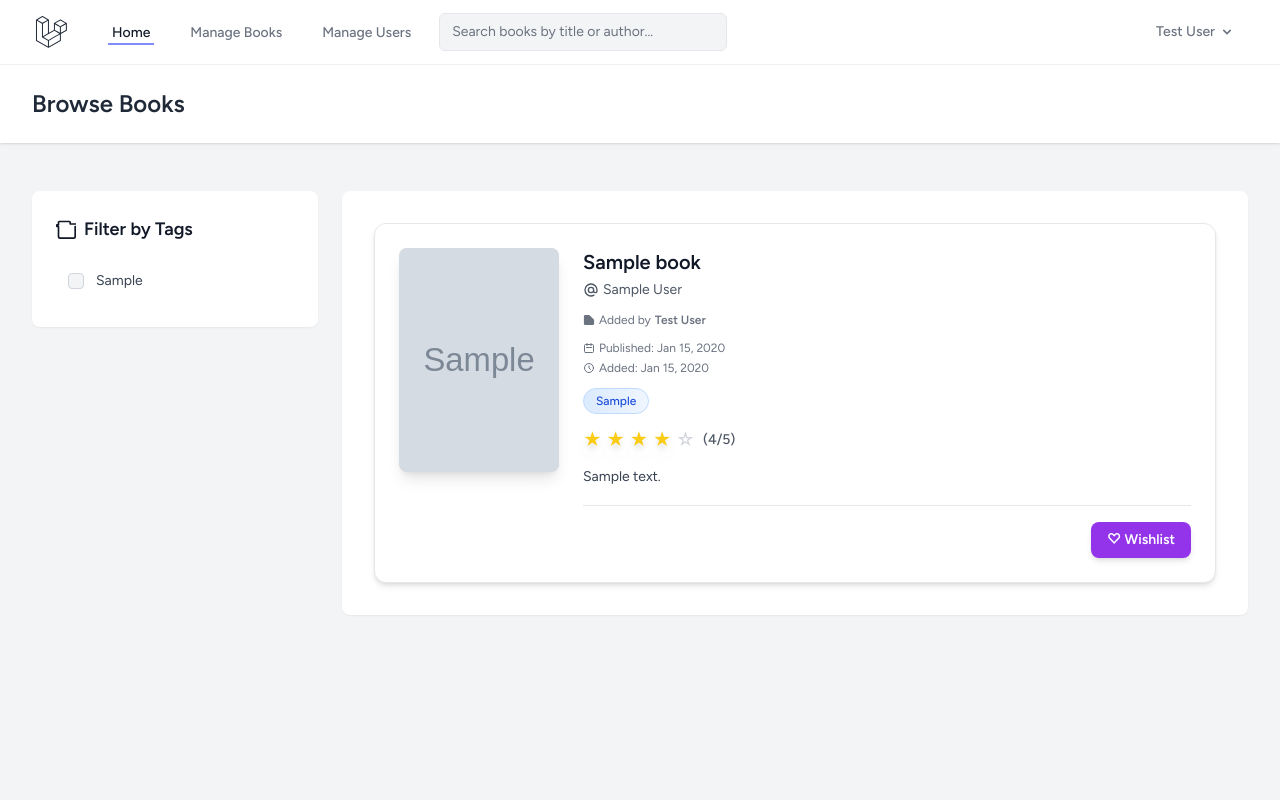
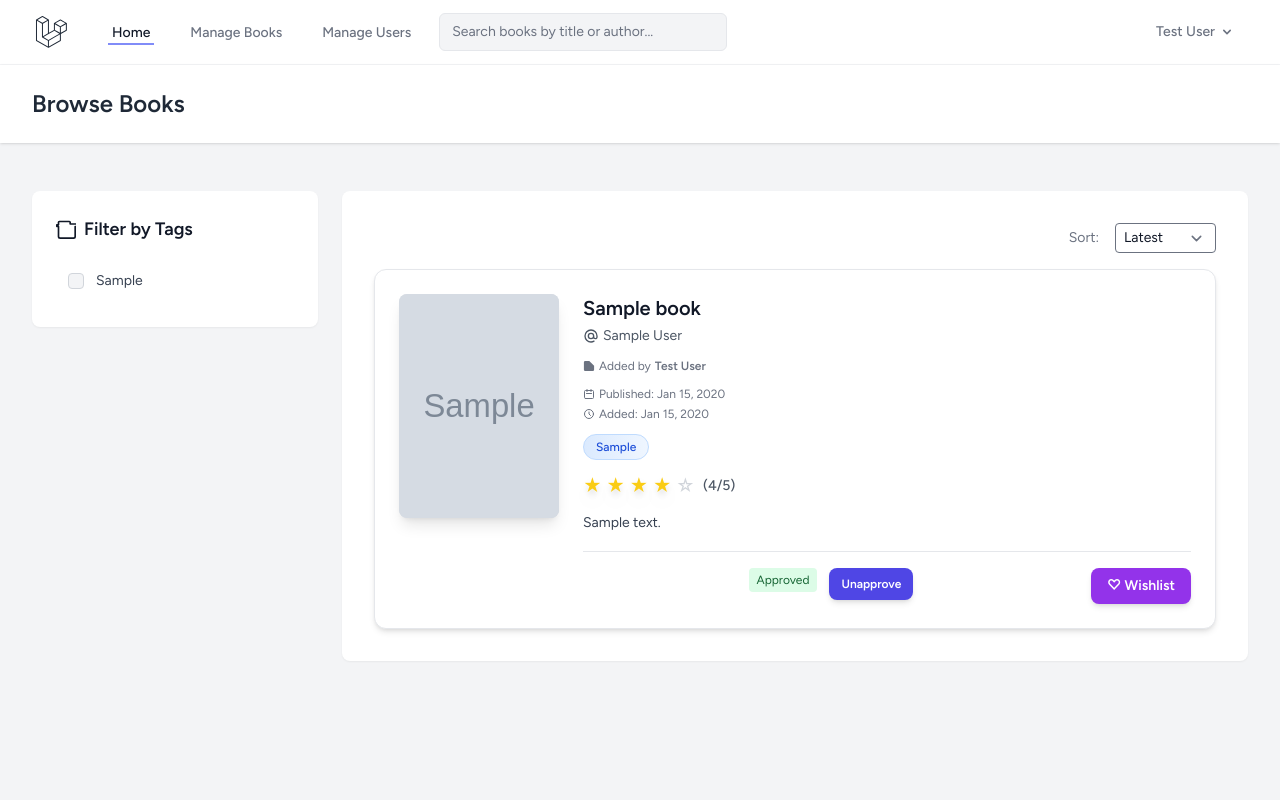
Before and after one commit to Laxradil/library-system, a Laravel app: page / in a window 1280 px wide. Run offline with Laravel 12, Linux system fonts and the light colour scheme; a user stored in the database is signed in; data comes from the database, SQL or seed files in the repository; tables that the repository leaves empty hold one stand-in row (values such as "Sample post"); grey boxes marked "Sample" are stand-in pictures; style sheets or scripts are compiled from the project's sources.

Commit message:
Roles, book approval/views, admin user UI, sorting support
User model role helpers; Book migration for approved+views; BookController sorting and views increment; Admin book approval controller and route; Admin users index UI; Home sort UI; Book model fillable updated; book-card shows approval controls for admins.

```diff
--- a/app/Http/Controllers/BookController.php
+++ b/app/Http/Controllers/BookController.php
@@ -20,7 +20,19 @@ class BookController extends Controller
             $selectedTags = [$selectedTags];
         }
 
-        $booksQuery = Book::with('user')->latest();
+        $booksQuery = Book::with('user');
+
+        // Filter by approval for non-admins
+        if (!auth()->check() || auth()->user()->role !== 'admin') {
+            $booksQuery->where('approved', true);
+        }
+
+        // Sorting support
+        if (request('sort') === 'most_viewed') {
+            $booksQuery->orderBy('views', 'desc');
+        } else {
+            $booksQuery->latest();
+        }
 
         if ($query) {
             $booksQuery->where(function ($q) use ($query) {
@@ -57,7 +69,18 @@ class BookController extends Controller
         // Searching by title or author (optional)
         $query = request('q');
 
-        $booksQuery = Book::with('user')->latest();
+        $booksQuery = Book::with('user');
+
+        // For public listing, show only approved books to non-admins
+        if (!auth()->check() || auth()->user()->role !== 'admin') {
+            $booksQuery->where('approved', true);
+        }
+
+        if (request('sort') === 'most_viewed') {
+            $booksQuery->orderBy('views', 'desc');
+        } else {
+            $booksQuery->latest();
+        }
 
         if ($query) {
             $booksQuery->where(function ($q) use ($query) {
@@ -148,4 +171,19 @@ class BookController extends Controller
         $book->delete();
         return redirect()->route('books.index')->with('success', 'Book deleted successfully.');
     }
+
+    /**
+     * Show a single book and increment view counter (supports AJAX).
+     */
+    public function show(Book $book, Request $request)
+    {
+        // Increment views counter
+        $book->increment('views');
+
+        if ($request->wantsJson()) {
+            return response()->json($book);
+        }
+
+        return view('books.show', compact('book'));
+    }
 }
--- a/app/Models/Book.php
+++ b/app/Models/Book.php
@@ -23,6 +23,8 @@ class Book extends Model
         'published_at',
         'genre',
         'rating',
+        'approved',
+        'views',
     ];
 
     /**
--- a/app/Models/User.php
+++ b/app/Models/User.php
@@ -21,6 +21,7 @@ class User extends Authenticatable
         'name',
         'email',
         'password',
+        'role',
     ];
 
     /**
@@ -51,4 +52,20 @@ public function books()
     return $this->hasMany(Book::class);
 }
 
+    // Role helpers
+    public function isAdmin()
+    {
+        return $this->role === 'admin';
+    }
+
+    public function isContributor()
+    {
+        return in_array($this->role, ['admin', 'contributor']);
+    }
+
+    public function isViewer()
+    {
+        return in_array($this->role, ['admin', 'contributor', 'viewer']);
+    }
+
 }
--- a/resources/views/books/home.blade.php
+++ b/resources/views/books/home.blade.php
@@ -71,7 +71,26 @@
                                 </div>
                             @endif
 
-                            <!-- Books Grid/List -->
+                            <!-- Sort + Books Grid/List -->
+                            <div class="mb-4 flex items-center justify-between">
+                                <div>
+                                    <!-- keep active filters here -->
+                                </div>
+                                <form method="GET" action="{{ route('home') }}" class="flex items-center gap-2">
+                                    @if (request('q'))
+                                        <input type="hidden" name="q" value="{{ request('q') }}">
+                                    @endif
+                                    @foreach (request('tags', []) as $t)
+                                        <input type="hidden" name="tags[]" value="{{ $t }}">
+                                    @endforeach
+                                    <label class="text-sm text-gray-500 dark:text-gray-300">Sort:</label>
+                                    <select name="sort" onchange="this.form.submit()" class="ms-2 px-2 py-1 rounded bg-white dark:bg-gray-700 border text-sm">
+                                        <option value="latest" {{ request('sort') !== 'most_viewed' ? 'selected' : '' }}>Latest</option>
+                                        <option value="most_viewed" {{ request('sort') === 'most_viewed' ? 'selected' : '' }}>Most Viewed</option>
+                                    </select>
+                                </form>
+                            </div>
+
                             <div class="space-y-5">
                                 @forelse ($books as $book)
                                     <x-book-card :book="$book" mode="browse" />
--- a/resources/views/components/book-card.blade.php
+++ b/resources/views/components/book-card.blade.php
@@ -62,6 +62,23 @@
 
         <!-- Actions (mode-aware) -->
         <div class="flex gap-3 mt-4 pt-4 border-t border-gray-200 dark:border-gray-700 w-full">
+            {{-- Admin approval badge / action --}}
+            @can('is-admin')
+                <div class="ms-auto me-0 text-sm">
+                    @if ($book->approved)
+                        <span class="inline-flex items-center px-2 py-1 rounded bg-green-100 text-green-800 text-xs">Approved</span>
+                    @else
+                        <span class="inline-flex items-center px-2 py-1 rounded bg-yellow-100 text-yellow-800 text-xs">Pending</span>
+                    @endif
+                </div>
+                <form action="{{ route('admin.books.approve', $book) }}" method="POST">
+                    @csrf
+                    <input type="hidden" name="approved" value="{{ $book->approved ? 0 : 1 }}">
+                    <button type="submit" class="inline-flex items-center gap-2 px-3 py-2 bg-indigo-600 text-white text-xs font-semibold rounded-lg shadow-md hover:shadow-lg">
+                        {{ $book->approved ? 'Unapprove' : 'Approve' }}
+                    </button>
+                </form>
+            @endcan
             @if ($mode === 'manage')
                 @can('is-contributor')
                     <a href="{{ route('books.edit', $book) }}" class="inline-flex items-center gap-2 px-3 py-2 bg-amber-500 text-white text-xs font-semibold rounded-lg shadow-md hover:shadow-lg">Edit</a>
--- a/routes/web.php
+++ b/routes/web.php
@@ -22,6 +22,9 @@ Route::middleware('auth')->group(function () {
 
 // Public book listing
 Route::get('/books', [BookController::class, 'index'])->name('books.index');
+
+// Book detail (increments views)
+Route::get('/books/{book}', [BookController::class, 'show'])->name('books.show');
 
 Route::middleware(['auth'])->group(function () {
 
@@ -52,6 +55,9 @@ Route::middleware(['auth', 'can:is-admin'])->prefix('admin')->name('admin.')->gr
 
     // This will handle deleting a user
     Route::delete('/users/{user}', [UserController::class, 'destroy'])->name('users.destroy');
+
+    // Admin book approval toggle
+    Route::post('/books/{book}/approve', [\App\Http\Controllers\Admin\BookController::class, 'approve'])->name('books.approve');
 });;
 
 require __DIR__.'/auth.php';
```
Also changed, not shown: app/Http/Controllers/Admin/BookController.php (added, +23 -0 lines), resources/views/admin/users/index.blade.php (+17 -2 lines), database/migrations/2025_11_19_000000_add_approved_views_to_books.php (added).
